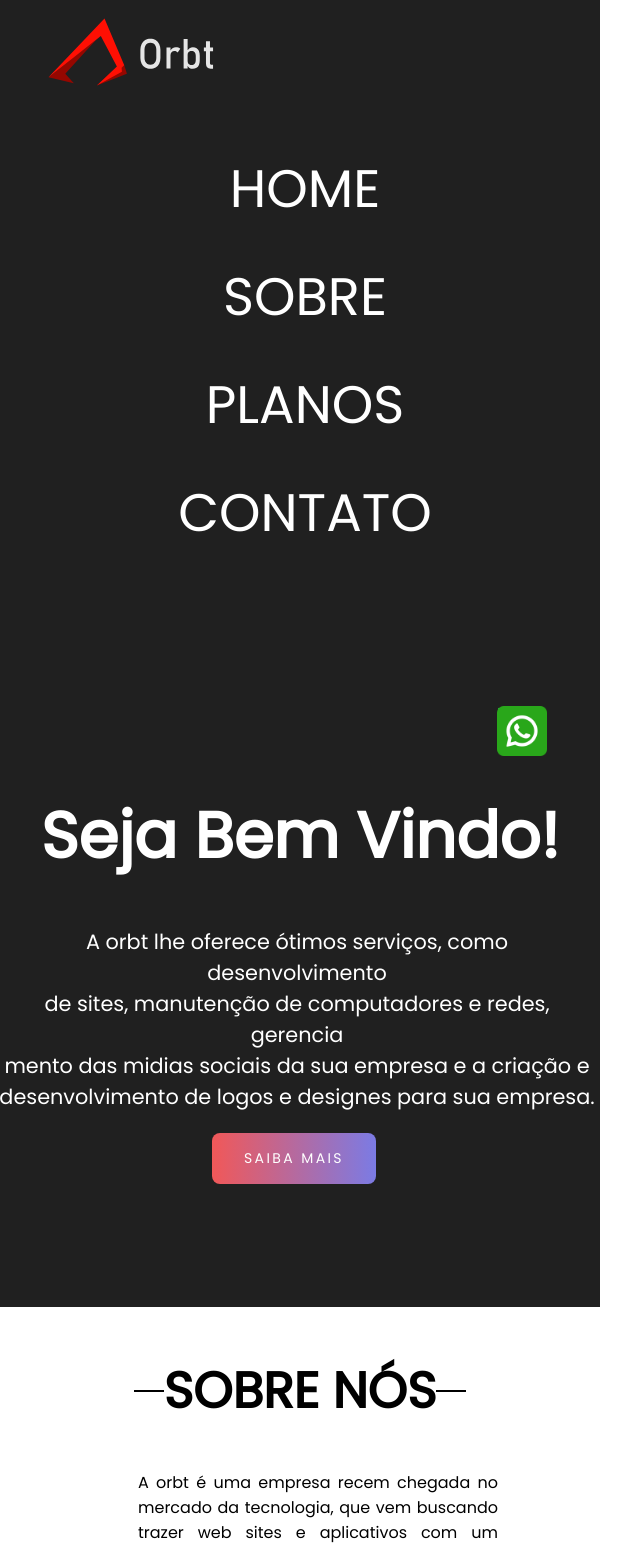
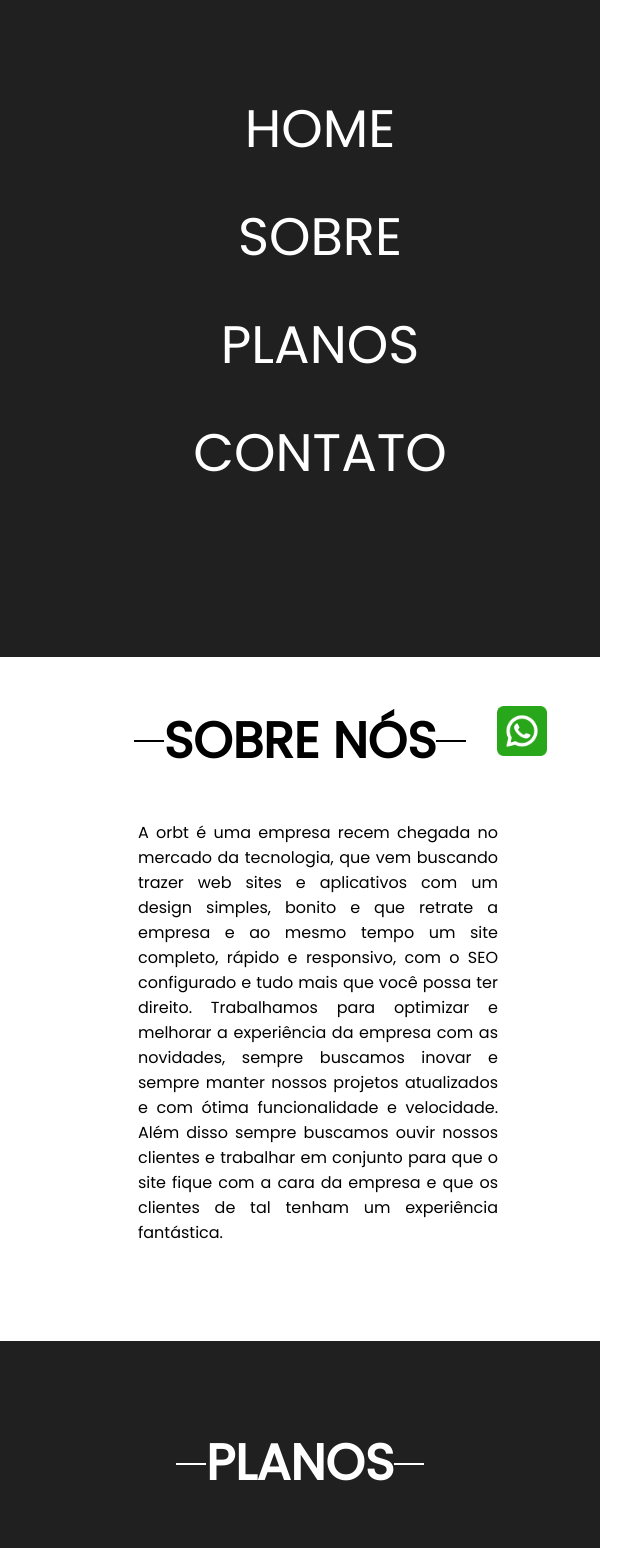
Before and after one commit to Orbt2001/orbt, a Next.js app: page /home in a window 600 px wide. Shown: the top 1548 px of the page, 630 px wide, since content can reach past the window. Built offline with nearby package versions, Linux system fonts and the light colour scheme.

Commit message:
update flex

```diff
--- /dev/null
+++ b/pages/home/Whatsapp.js
@@ -0,0 +1,33 @@
+/* eslint-disable @next/next/no-img-element */
+import React from 'react'
+import style from '../home/style.module.css'
+
+export const Whatsapp = () => {
+	return (
+		<div className={style.whatfloat}>
+			<a href="https://api.whatsapp.com/send?phone=5516996135250&text=Ol%C3%A1%2C%20gostaria%20de%20fazer%20um%20or%C3%A7amento">
+				<img src="601.png" alt="Abner" height="80" />
+				<p>
+					Abner Ananias <br />
+					(16) 99613-5250
+				</p>
+			</a>
+			<a href="https://api.whatsapp.com/send?phone=5516994009055&text=Ol%C3%A1%2C%20gostaria%20de%20fazer%20um%20or%C3%A7amento">
+				<img src="602.png" alt="Gabriel" height="80" />
+				<p>
+					Gabriel Laroca <br />
+					(16) 99400-9055
+				</p>
+			</a>
+			<a href="https://api.whatsapp.com/send?phone=5516997570850&text=Ol%C3%A1%2C%20gostaria%20de%20fazer%20um%20or%C3%A7amento">
+				<img src="603.png" alt="Lucas" height="80" />
+				<p>
+					Lucas Lima <br />
+					(16) 99757-0850
+				</p>
+			</a>
+		</div>
+	)
+}
+
+export default Whatsapp
--- a/pages/home/index.tsx
+++ b/pages/home/index.tsx
@@ -7,6 +7,8 @@ import Head from 'next/head'
 import Image from 'next/image'
 import style from '../home/style.module.css'
 import axios from 'axios'
+import { useState } from 'react'
+import Whatsapp from './Whatsapp'
 /* Images */
 import profilePic from '/public/orbtwh.svg'
 import orbitSvg from '/public/orbita.svg'
@@ -15,7 +17,6 @@ import work2 from '/public/work2.jpg'
 import facebook from '/public/facebook.webp'
 import instagram from '/public/instagram.webp'
 import github from '/public/github.webp'
-import { useState } from 'react'
 
 interface Data {
 	name: string
@@ -96,6 +97,7 @@ const Home: NextPage = () => {
 				/>
 				<title>Orbt</title>
 			</Head>
+			<div className="scroll"></div>
 			<div className={style.main}>
 				{/* NAV */}
 				<nav className={style.nav}>
@@ -103,7 +105,7 @@ const Home: NextPage = () => {
 						<Image
 							src={profilePic}
 							alt="Logo"
-							height="70"
+							height="50"
 							width=""
 						/>
 					</div>
@@ -122,12 +124,13 @@ const Home: NextPage = () => {
 						</li>
 					</ul>
 				</nav>
-			</div>
+
 				{/* Home */}
 				<div id="home" className={style.home}>
 					<div className={style.grid}>
 						<div className={style.imgorbta}>
 							<Image src={orbitSvg} alt="Logo" />
+						</div>
 					</div>
 					<div className={style.textbv}>
 						<h1>Seja Bem Vindo!</h1>
@@ -145,7 +148,6 @@ const Home: NextPage = () => {
 						</button>
 					</div>
 				</div>
-			</div>
 				{/* Sobre */}
 				<div className={style.sobre_title}>
 					<div id="sobre" className={style.title}>
@@ -158,17 +160,18 @@ const Home: NextPage = () => {
 						<p>
 							A orbt é uma empresa recem chegada no mercado da
 							tecnologia, que vem buscando trazer web sites e
-						aplicativos com um design simples, bonito e que retrate
-						a empresa e ao mesmo tempo um site completo, rápido e
-						responsivo, com o SEO configurado e tudo mais que você
-						possa ter direito. Trabalhamos para optimizar e melhorar
-						a experiência da empresa com as novidades, sempre
-						buscamos inovar e sempre manter nossos projetos
-						atualizados e com ótima funcionalidade e velocidade.
-						Além disso sempre buscamos ouvir nossos clientes e
-						trabalhar em conjunto para que o site fique com a cara
-						da empresa e que os clientes de tal tenham um
-						experiência fantástica.
+							aplicativos com um design simples, bonito e que
+							retrate a empresa e ao mesmo tempo um site completo,
+							rápido e responsivo, com o SEO configurado e tudo
+							mais que você possa ter direito. Trabalhamos para
+							optimizar e melhorar a experiência da empresa com as
+							novidades, sempre buscamos inovar e sempre manter
+							nossos projetos atualizados e com ótima
+							funcionalidade e velocidade. Além disso sempre
+							buscamos ouvir nossos clientes e trabalhar em
+							conjunto para que o site fique com a cara da empresa
+							e que os clientes de tal tenham um experiência
+							fantástica.
 						</p>
 					</div>
 				</div>
@@ -213,24 +216,34 @@ const Home: NextPage = () => {
 				</div>
 				<div className={style.gridw}>
 					<div className={style.work1}>
-					<Image src={work1} alt="Work1" width="650" height="500" />
+						<Image
+							src={work1}
+							alt="Work1"
+							width="650"
+							height="500"
+						/>
 					</div>
 					<div className={style.text1}>
 						<h3>Indesfer</h3>
 						<p>
-						É uma empresa regional que trabalha com corte e dobra de
-						chapas, é nosso cliente a mais de 1 ano e tem ótimos
-						resultado.
+							É uma empresa regional que trabalha com corte e
+							dobra de chapas, é nosso cliente a mais de 1 ano e
+							tem ótimos resultado.
 						</p>
 					</div>
 					<div className={style.work2}>
-					<Image src={work2} alt="Work2" width="650" height="500" />
+						<Image
+							src={work2}
+							alt="Work2"
+							width="650"
+							height="500"
+						/>
 					</div>
 					<div className={style.text2}>
 						<h3>Empresa 2</h3>
 						<p>
-						An example of where you can put an image of a project,
-						or anything else, along with a description.
+							An example of where you can put an image of a
+							project, or anything else, along with a description.
 						</p>
 					</div>
 				</div>
@@ -310,13 +323,14 @@ const Home: NextPage = () => {
 						<p>
 							A orbt é uma empresa recem chegada no mercado da
 							tecnologia, que vem buscando trazer web sites e
-						aplicativos com um design simples, bonito e que retrate
-						a empresa e ao mesmo tempo um site completo, rápido e
-						responsivo, com o SEO configurado e tudo mais que você
-						possa ter direito. Trabalhamos para optimizar e melhorar
-						a experiência da empresa com as novidades, sempre
-						buscamos inovar e sempre manter nossos projetos
-						atualizados e com ótima funcionalidade e velocidade.
+							aplicativos com um design simples, bonito e que
+							retrate a empresa e ao mesmo tempo um site completo,
+							rápido e responsivo, com o SEO configurado e tudo
+							mais que você possa ter direito. Trabalhamos para
+							optimizar e melhorar a experiência da empresa com as
+							novidades, sempre buscamos inovar e sempre manter
+							nossos projetos atualizados e com ótima
+							funcionalidade e velocidade.
 						</p>
 					</div>
 
@@ -356,40 +370,19 @@ const Home: NextPage = () => {
 
 					<div>
 						<button className={style.float} onClick={onClick}>
-						{whatsapp && <Text />}
-						<img src="whatsapp.png" alt="Whatsapp" height="50" />
+							{whatsapp && <Whatsapp />}
+							<img
+								src="whatsapp.png"
+								alt="Whatsapp"
+								height="50"
+							/>
 						</button>
+					</div>
 				</div>
 			</div>
 		</>
 	)
 }
-
-const Text = () => (
-	<div className={style.whatfloat}>
-		<a href="https://api.whatsapp.com/send?phone=5516996135250&text=Ol%C3%A1%2C%20gostaria%20de%20fazer%20um%20or%C3%A7amento">
-			<img src="601.png" alt="Abner" height="80" />
-			<p>
-				Abner Ananias <br />
-				(16) 99613-5250
-			</p>
-		</a>
-		<a href="https://api.whatsapp.com/send?phone=5516994009055&text=Ol%C3%A1%2C%20gostaria%20de%20fazer%20um%20or%C3%A7amento">
-			<img src="602.png" alt="Gabriel" height="80" />
-			<p>
-				Gabriel Laroca <br />
-				(16) 99400-9055
-			</p>
-		</a>
-		<a href="https://api.whatsapp.com/send?phone=5516997570850&text=Ol%C3%A1%2C%20gostaria%20de%20fazer%20um%20or%C3%A7amento">
-			<img src="603.png" alt="Lucas" height="80" />
-			<p>
-				Lucas Lima <br />
-				(16) 99757-0850
-			</p>
-		</a>
-	</div>
-)
 
 export default Home
 function setData(arg0: (oldData: any) => any) {
--- a/pages/home/style.module.css
+++ b/pages/home/style.module.css
@@ -4,13 +4,16 @@ BUSCAR RESPONSIVO
 540px, 720px, 960px, 1200px
 */
 .main {
+	width: 100%;
 	margin: 0;
 	padding: 0;
+	left: 0;
+	top: 0;
 	box-sizing: border;
 }
 .nav {
 	width: 100%;
-	height: 70px;
+	height: 12vh;
 	display: flex;
 	position: fixed;
 	background-color: rgb(32, 32, 32);
@@ -18,19 +21,25 @@ BUSCAR RESPONSIVO
 }
 
 .link {
+	position: absolute;
+	display: flex;
+	justify-content: center;
+	align-items: center;
 	padding: 17px;
-	margin-left: -15%;
+	margin-left: -20%;
 }
 
 .ul {
 	list-style: none;
 	width: 100%;
-	text-align: right;
+	position: absolute;
+	display: flex;
+	flex-direction: row;
+	justify-content: center;
+	margin-left: 25%;
 }
-
 .ul li {
-	display: inline-block;
-	margin-right: 40px;
+	margin-left: 40px;
 	margin-top: 8px;
 }
 
@@ -38,7 +47,6 @@ BUSCAR RESPONSIVO
 	color: rgb(255, 255, 255);
 	font-family: 'Poppins', sans-serif;
 }
-
 .ul li a:hover {
 	color: #f84444;
 }
@@ -64,8 +72,8 @@ BUSCAR RESPONSIVO
 
 .textbv {
 	color: rgb(255, 255, 255);
-	margin-top: calc(50% - 12rem);
-	margin-left: 120px;
+	margin-left: 60%;
+	margin-top: -35%;
 }
 .textbv h1 {
 	font-size: 50px;
@@ -77,13 +85,13 @@ BUSCAR RESPONSIVO
 }
 
 .buttonh {
-	background: rgb(241, 88, 88);
 	background: linear-gradient(
 		90deg,
 		rgba(241, 88, 88, 1) 0%,
 		rgba(123, 123, 228, 1) 100%
 	);
 	border: none;
+	outline: none;
 	color: white;
 	padding: 15px 32px;
 	text-align: center;
@@ -93,13 +101,12 @@ BUSCAR RESPONSIVO
 	text-transform: uppercase;
 	font-family: 'Poppins', sans-serif;
 	border-radius: 8px;
-	transition-duration: 0.4s;
 	cursor: pointer;
 	letter-spacing: 0.15rem;
-	transition: all 0.3s;
+	transition: all 0.5s ease-in-out;
 }
 .buttonh:hover {
-	background: rgb(241, 88, 88);
+	background: rgba(241, 88, 88, 1);
 }
 
 /*TITLE*/
@@ -597,31 +604,39 @@ BUSCAR RESPONSIVO
 	margin-top: -3px;
 }
 .whatfloat {
-	position: fixed;
-	width: 60px;
-	height: 60px;
-	bottom: 60px;
-	right: 35px;
-	top: 300px;
-	font-family: 'Poppins', sans-serif;
-	color: #fff;
-	z-index: 100;
-	display: grid;
+	position: absolute;
+	display: flex;
+	flex-direction: column;
+	justify-content: center;
+	right: -40px;
+	top: -300px;
+	animation: all 1.5s ease-in-out;
 	animation: fadein 1.5s;
 	-moz-animation: fadein 1.5s;
 	-webkit-animation: fadein 1.5s;
 	-o-animation: fadein 1.5s;
 }
+.whatfloat img {
+	margin-top: 5px;
+}
+.whatfloat img:hover {
+	height: 90px;
+}
+.whatfloat p {
+	text-align: center;
+	padding: 2px 0;
+	font-family: 'Poppins', sans-serif;
+	color: rgb(119, 119, 119);
+	text-shadow: 1px 1px 2px black;
+}
 
 @keyframes fadein {
 	0% {
-		opacity: 0;
-		padding-top: 200px;
+		top: 500px;
 	}
 
 	100% {
-		opacity: 1;
-		padding-top: 0px;
+		top: -300px;
 	}
 }
 
@@ -641,29 +656,30 @@ BUSCAR RESPONSIVO
 		height: 650px;
 		display: none;
 		display: flex;
-		position: relative;
+		flex-direction: column;
+		position: absolute;
+		margin-top: -10%;
 		background-color: rgb(32, 32, 32);
 	}
 
 	.link {
-		display: inline-block;
-		position: absolute;
-		width: 100%;
-		margin-left: 5%;
-		align-items: center;
+		display: none;
 	}
 
 	.ul {
+		list-style: none;
 		width: 100%;
-		height: 100%;
+		position: absolute;
+		display: flex;
+		flex-direction: column;
 		text-align: center;
-		margin-top: 120px;
-		margin-right: 10px;
+		justify-content: center;
+		margin-left: 0%;
+		margin-top: 10%;
 	}
 
 	.ul li {
-		display: block;
-		margin-right: 20px;
+		margin-left: 0%;
 		margin-top: 30px;
 		font-size: 3.3rem;
 		text-transform: uppercase;
@@ -881,29 +897,29 @@ BUSCAR RESPONSIVO
 		height: 650px;
 		display: none;
 		display: flex;
-		position: relative;
+		flex-direction: column;
+		position: absolute;
 		background-color: rgb(32, 32, 32);
 	}
 
 	.link {
-		display: inline-block;
-		position: absolute;
-		width: 100%;
-		margin-left: 5%;
-		align-items: center;
+		display: none;
 	}
 
 	.ul {
+		list-style: none;
 		width: 100%;
-		height: 100%;
+		position: absolute;
+		display: flex;
+		flex-direction: column;
 		text-align: center;
-		margin-top: 120px;
-		margin-right: 10px;
+		justify-content: center;
+		margin-left: 0%;
+		margin-top: 10%;
 	}
 
 	.ul li {
-		display: block;
-		margin-right: 20px;
+		margin-left: 0%;
 		margin-top: 30px;
 		font-size: 3.3rem;
 		text-transform: uppercase;
@@ -977,7 +993,7 @@ BUSCAR RESPONSIVO
 
 	.work1 {
 		width: 80%;
-		margin-left: 16%;
+		margin-left: 10%;
 	}
 
 	.text1 {
@@ -985,7 +1001,7 @@ BUSCAR RESPONSIVO
 		margin-top: -26%;
 		height: 477.69px;
 		text-align: center;
-		margin-left: 16%;
+		margin-left: 10%;
 	}
 	.text1 h3 {
 		font-size: 2rem;
@@ -1000,14 +1016,14 @@ BUSCAR RESPONSIVO
 	.work2 {
 		width: 80%;
 		margin-top: 0%;
-		margin-left: 16%;
+		margin-left: 10%;
 	}
 
 	.text2 {
 		width: 80%;
 		height: 477.69px;
 		text-align: center;
-		margin-left: 16%;
+		margin-left: 10%;
 		margin-top: -23.5%;
 		margin-bottom: 100px;
 	}
```
Also changed, not shown: tsconfig.json (+6 -1 lines). Lines whose indentation alone changed are shown as unchanged.
